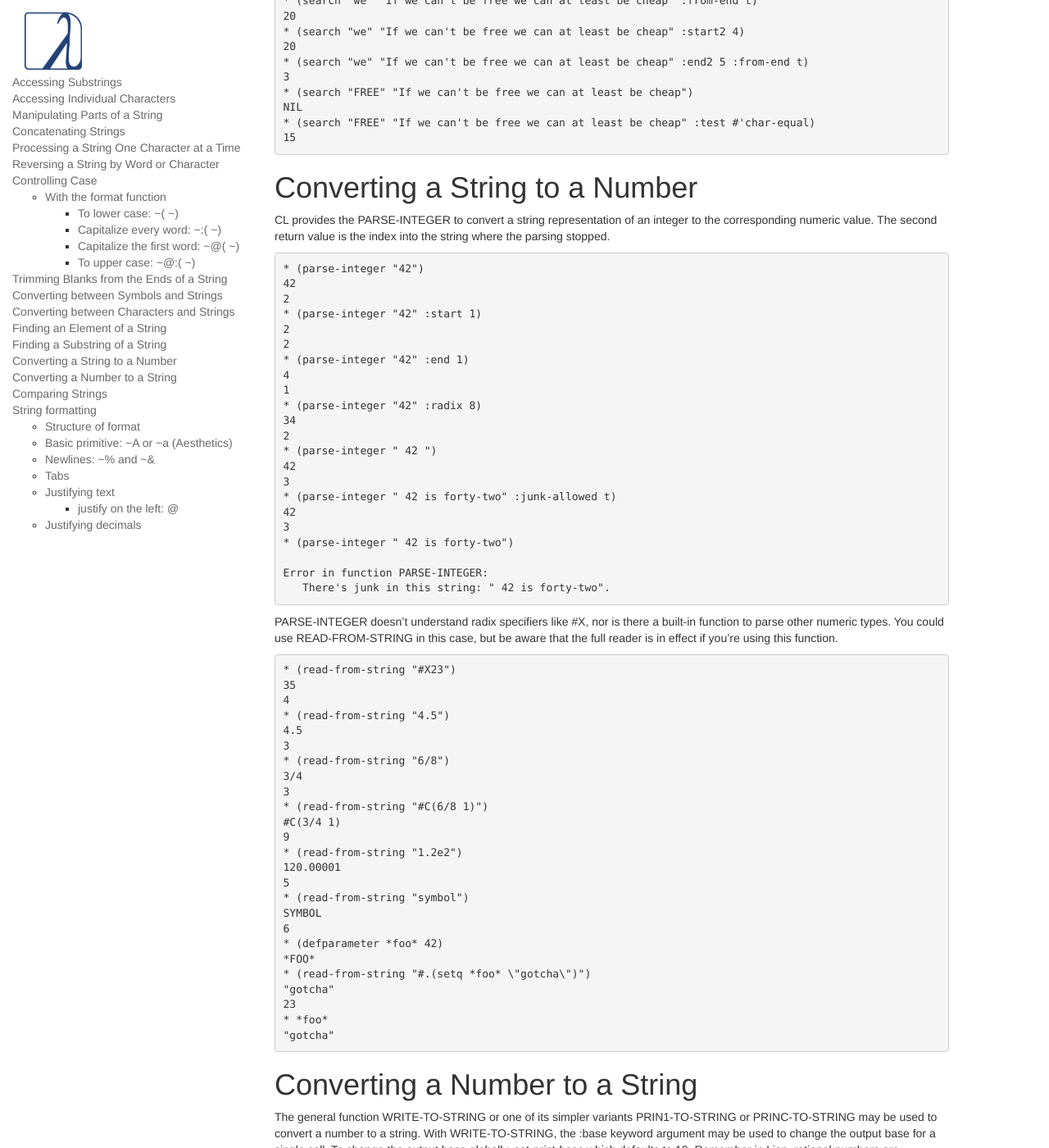
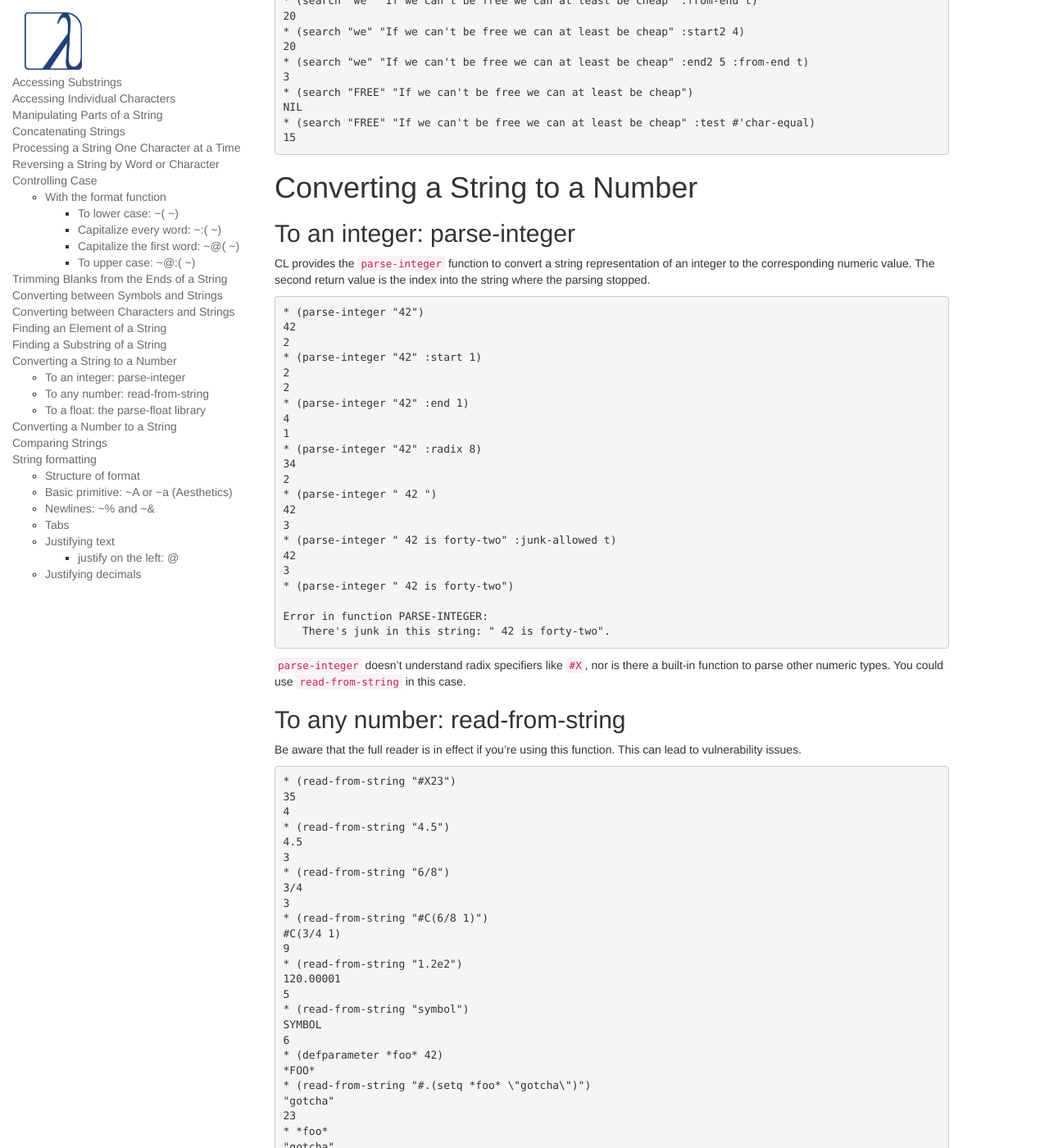
Before and after one commit to LispCookbook/cl-cookbook, a Jekyll site: the page built from strings.md, in a window 1280 px wide and 1400 px high, scrolled down 10477 px. Shown: the whole window at 82% size. Built offline with Jekyll 4.4.1, drawn with Linux system fonts in a browser that asks for light colours; some of the changed text lies outside the part shown.

Commit message:
string: parse floats

```diff
--- a/strings.md
+++ b/strings.md
@@ -663,7 +663,9 @@
 
 # Converting a String to a Number
 
-CL provides the PARSE-INTEGER to convert a string representation of an integer
+## To an integer: parse-integer
+
+CL provides the `parse-integer` function to convert a string representation of an integer
 to the corresponding numeric value. The second return value is the index into
 the string where the parsing stopped.
 
@@ -692,10 +694,15 @@
    There's junk in this string: " 42 is forty-two".
 ~~~
 
-PARSE-INTEGER doesn't understand radix specifiers like #X, nor is there a
-built-in function to parse other numeric types. You could use READ-FROM-STRING
-in this case, but be aware that the full reader is in effect if you're using
-this function.
+`parse-integer` doesn't understand radix specifiers like `#X`, nor is there a
+built-in function to parse other numeric types. You could use `read-from-string`
+in this case.
+
+
+## To any number: read-from-string
+
+Be aware that the full reader is in effect if you're using this
+function. This can lead to vulnerability issues.
 
 ~~~lisp
 * (read-from-string "#X23")
@@ -724,6 +731,25 @@
 * *foo*
 "gotcha"
 ~~~
+
+## To a float: the parse-float library
+
+There is no built-in function similar to `parse-integer` to parse
+other number types. The external library
+[parse-float](https://github.com/soemraws/parse-float) does exactly
+that. It doesn't use `read-from-string` so it is safe to use.
+
+~~~lisp
+(ql:quickload "parse-float")
+(parse-float:parse-float "1.2e2")
+;; 120.00001
+;; 5
+~~~
+
+LispWorks also has a [parse-float](http://www.lispworks.com/documentation/lw51/LWRM/html/lwref-228.htm) function.
+
+See also [parse-number](https://github.com/sharplispers/parse-number).
+
 
 # Converting a Number to a String
 
```
